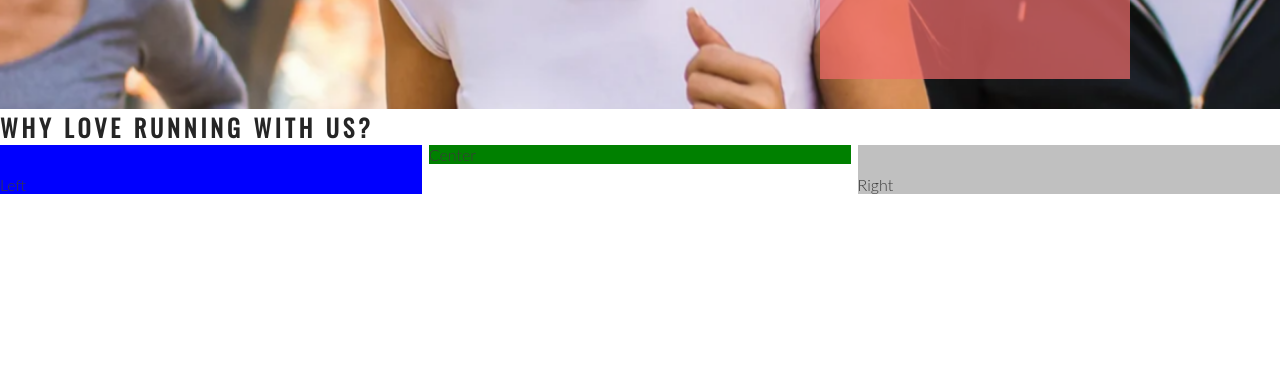
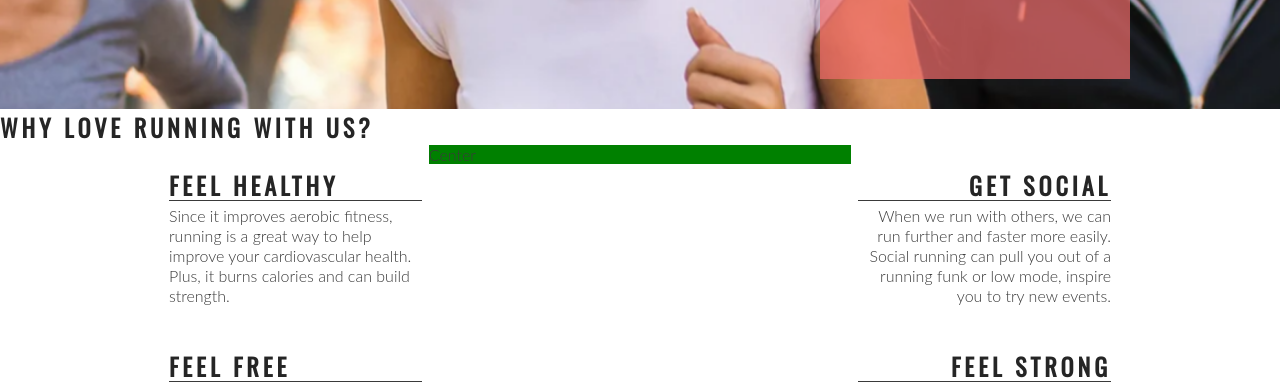
Before and after one commit to CodeElite1337/love-running, a plain HTML site: page index.html in a window 1280 px wide. Shown: the part 566-952 px from the top of the page. Drawn offline with nearby package versions, Linux system fonts and the light colour scheme.

Commit message:
Add right about section content and style

```diff
--- a/assets/css/style.css
+++ b/assets/css/style.css
@@ -141,7 +141,7 @@ h2 {
     padding-top: 30px;
     width: 33%;
     float: left;
-    background-color:blue;
+
 }
 
 #right-about {
@@ -149,7 +149,7 @@ h2 {
     padding-top: 30px;
     width: 33%;
     float: right;
-    background-color:silver;
+
 }
 
 #center-about {
@@ -158,3 +158,34 @@ h2 {
     margin: 0 auto;
     background-color:green;
 }
+
+hr {
+    border-top: 1px solid #3a3a3a;
+    width: 100%;
+    margin:5px 0;
+}
+
+.left-about-heading {
+
+    width: 60%;
+    float: right;
+    line-height: 20px;
+    clear: both;
+    margin-bottom:50px;
+}
+
+.right-about-heading {
+
+    width: 60%;
+    float: left;
+    line-height: 20px;
+    clear: both;
+    margin-bottom:50px;
+}
+
+.right-about-heading h2 {
+    text-align: right;
+}
+
+.right-about-heading p {
+text-align: right;
--- a/index.html
+++ b/index.html
@@ -39,8 +39,42 @@
     </section>
     <section id="club-ethos">
     <h1>Why Love Running With Us?</h1>
-    <div id="left-about">Left</div>
-    <div id="right-about">Right</div>
+    <div id="left-about">
+        <div class="left-about-heading">
+        <h2>Feel Healthy</h2>
+        <hr>
+        <p>Since it improves aerobic fitness, running is a great way to help
+            improve your cardiovascular health. Plus, it burns calories and can
+             build strength.
+            </p>
+        </hr>
+    </div>
+    <div class="left-about-heading">
+        <h2>Feel Free</h2>
+        <hr>
+        <p>Physical excercise, running included, is known to release endorphins
+            in the brain. Endorphins make you more energetic, more awake and, yes, happier.
+        </p>
+         </hr>
+    </div>
+    </div>
+    <div id="right-about">
+        <div class="right-about-heading">
+<h2>Get Social</h2>
+        <hr>
+        <p>When we run with others, we can run further and faster more easily. Social running can pull
+            you out of a running funk or low mode, inspire you to try new events.
+        </p>
+         </hr>
+    </div>
+    <div class="right-about-heading">
+<h2>Feel Strong</h2>
+        <hr>
+        <p>Running strenghens your heart by pumping blood more effectively through your body.
+        </p>
+         </hr>
+    </div>
+</div>
     <div id="center-about">Center</div>
     </section>
     <section>
```
